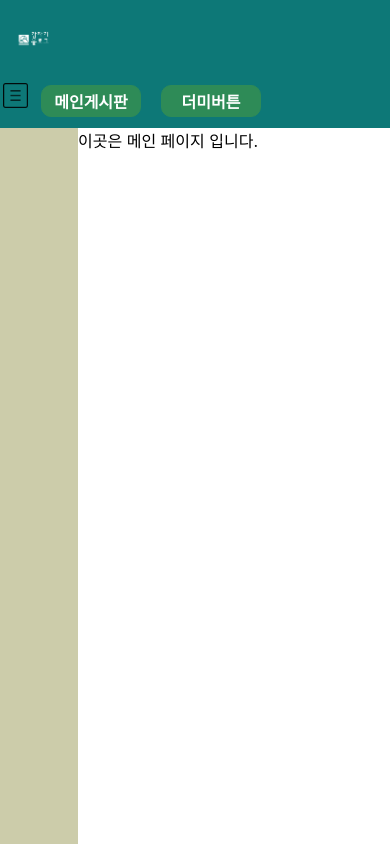
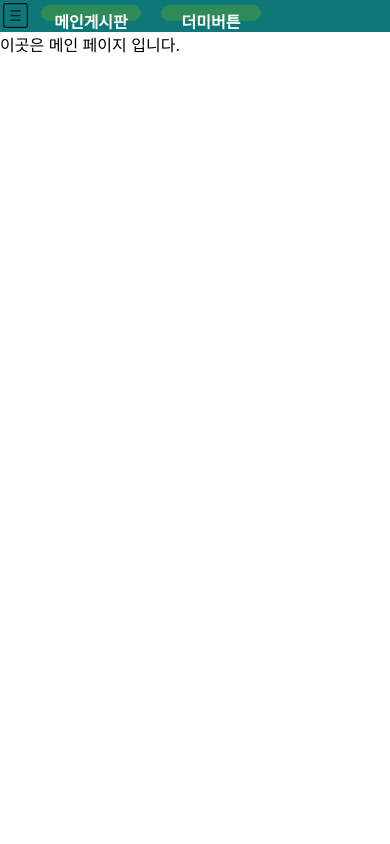
Before and after one commit to SI-Kim/nextjs-easy-blog-app, a Next.js app: page / in a window 390 px wide. Shown: the top 844 px of the page. Built offline with nearby package versions, Linux system fonts and the light colour scheme.

Commit message:
initial commit

```diff
--- a/styles/layouts.module.css
+++ b/styles/layouts.module.css
@@ -69,9 +69,39 @@
   color: lightgray;
 }
 
-@media (min-width: 414px) {
+@media (max-width: 414px) {
   .main {
     width: 100vw;
     height: 100vh;
   }
+
+  .header {
+    /* background-color: linear-gradient(to bottom, #2f4f4f 40%, #2f4f4f); */
+    background-color: #0d7877;
+    width: 100%;
+    height: 2rem;
+  }
+
+  .header .logoZone {
+    display: none;
+  }
+
+  .header .navigation .item {
+    border: solid 1px;
+    border-color: seagreen;
+    border-radius: 10px;
+    margin: 0px 10px 0px 10px;
+    background-color: seagreen;
+    font-family: "Gill Sans", "Gill Sans MT", Calibri, "Trebuchet MS",
+      sans-serif;
+    color: white;
+    font-size: 1rem;
+    max-width: 120px;
+    text-align: center;
+    max-height: 60px;
+    height: 1rem;
+    line-height: 2rem;
+    display: inline-block;
+    min-width: 100px;
+  }
 }
```
